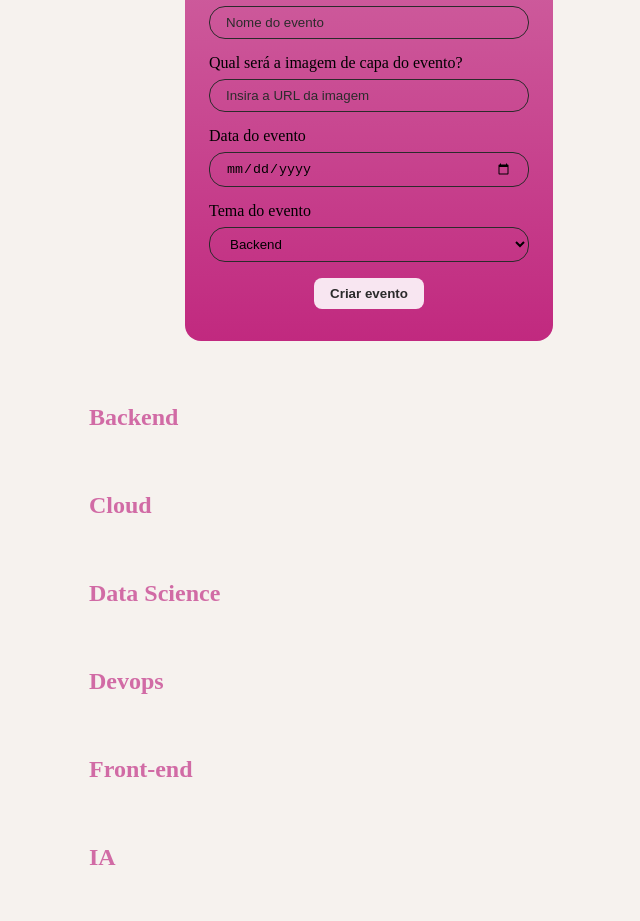
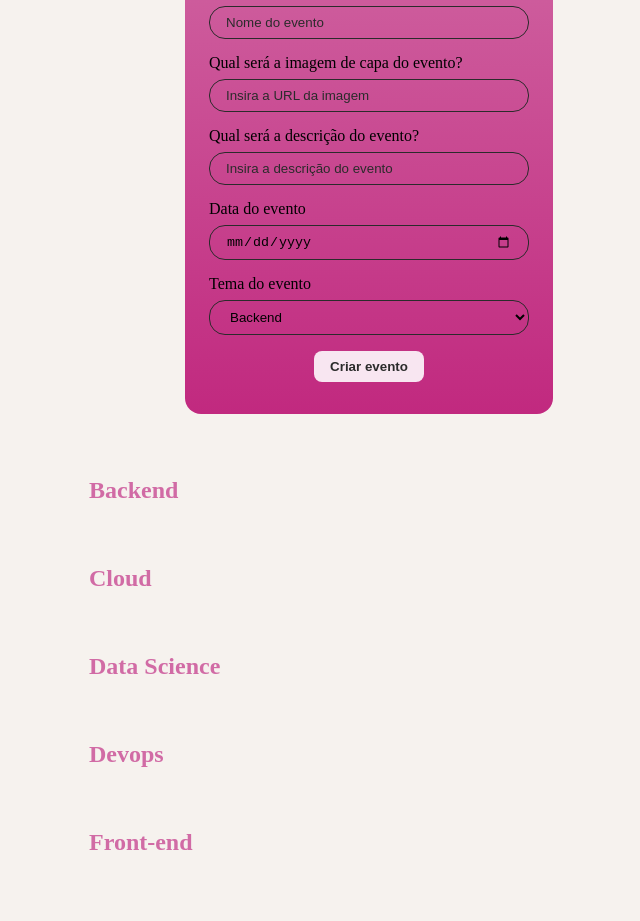
Before and after one commit to Natalia-Timote/elas-fazem-tecnologia, a React (Vite) app: page / in a window 1280 px wide. Shown: the part 1009-1930 px from the top of the page, without its empty margins (271-911 px from the left). Built offline with nearby package versions, Linux system fonts and the light colour scheme; a web font is replaced by a local one.

Commit message:
Adicionando os temas no submit do form

```diff
--- a/src/App.tsx
+++ b/src/App.tsx
@@ -2,7 +2,7 @@ import './App.css'
 import Logo from './assets/Logo'
 import Banner from './components/Banner'
 import EventCard from './components/EventCard'
-import EventForm from './components/EventForm'
+import EventForm, { type Event } from './components/EventForm'
 import Theme from './components/Theme'
 
 function App() {
@@ -141,6 +141,11 @@ function App() {
     },
   ]
 
+  function addEvent(event: Event) {
+    events.push(event);
+    console.log(events)
+  }
+
   return (
     <>
       <header>
@@ -149,7 +154,7 @@ function App() {
       <main>
         <div className='main-first'>
           <Banner image="./banner-home.jpg" title="Banner com ilustração de mulheres diversas utilizando tecnologia."></Banner>
-          <EventForm themes={themes}></EventForm>
+          <EventForm themes={themes} whenSubmit={addEvent}></EventForm>
         </div>
         <section className='themes'>
           {themes.map((theme) => {
--- a/src/components/DropdownList/index.tsx
+++ b/src/components/DropdownList/index.tsx
@@ -1,12 +1,12 @@
-import type { EventFormProps } from '../EventForm';
+import type { DropdownListProps } from '../EventForm';
 import './DropdownList.css';
 
-export default function DropdownList({ themes }: EventFormProps) {
+export default function DropdownList({ themes }: DropdownListProps) {
     return (
         <select name="theme" id="theme">
             <option value="defaultValue" disabled>Selecione uma opção</option>
             {themes.map((theme) => (
-                <option key={theme.id} value={theme.title}>{theme.title}</option>
+                <option key={theme.id} value={theme.id}>{theme.title}</option>
             ))}
         </select>
     )
--- a/src/components/EventForm/index.tsx
+++ b/src/components/EventForm/index.tsx
@@ -4,26 +4,42 @@ import Input from "../Input";
 import Label from "../Label";
 import "./EventForm.css";
 
+export interface Event {
+    title: string,
+    image: string,
+    theme: string,
+    date: Date,
+    description: string,
+}
+
 interface Themes {
     id: number,
     title: string
 }
-
-export interface EventFormProps {
+export interface DropdownListProps {
     themes: Themes[]
 }
 
-export default function EventForm({ themes }: EventFormProps) {
+export interface EventFormProps {
+    themes: Themes[],
+
+    whenSubmit: (event: Event) => void
+}
+
+export default function EventForm({ themes, whenSubmit }: EventFormProps) {
     function formSubmission(formData: FormData) {
-        const event = {
-            title: formData.get("name"),
-            image: formData.get("image"),
-            theme: themes.find((theme) => {
-                return theme.id === theme.id
-            }),
-            date: new Date(formData.get("date") as string)
+        const themeId = Number(formData.get("theme"))
+        const foundTheme = themes.find(theme => theme.id === themeId)
+        const themeTitle = foundTheme ? foundTheme.title : ""
+
+        const event: Event = {
+            title: formData.get("name") as string,
+            image: formData.get("image") as string,
+            theme: themeTitle,
+            date: new Date(formData.get("date") as string),
+            description: formData.get("description") as string
         }
-        return console.log(event)
+        whenSubmit(event)
     }
 
     return (
@@ -51,6 +67,16 @@ export default function EventForm({ themes }: EventFormProps) {
                 </fieldset>
 
                 <fieldset>
+                    <Label fieldsetName="description">Qual será a descrição do evento?</Label>
+                    <Input
+                        fieldsetName="description"
+                        inputType="text"
+                        inputId="event-description"
+                        inputPlaceholder="Insira a descrição do evento"
+                    ></Input>
+                </fieldset>
+
+                <fieldset>
                     <Label fieldsetName="date">Data do evento</Label>
                     <Input
                         fieldsetName="date"
```
